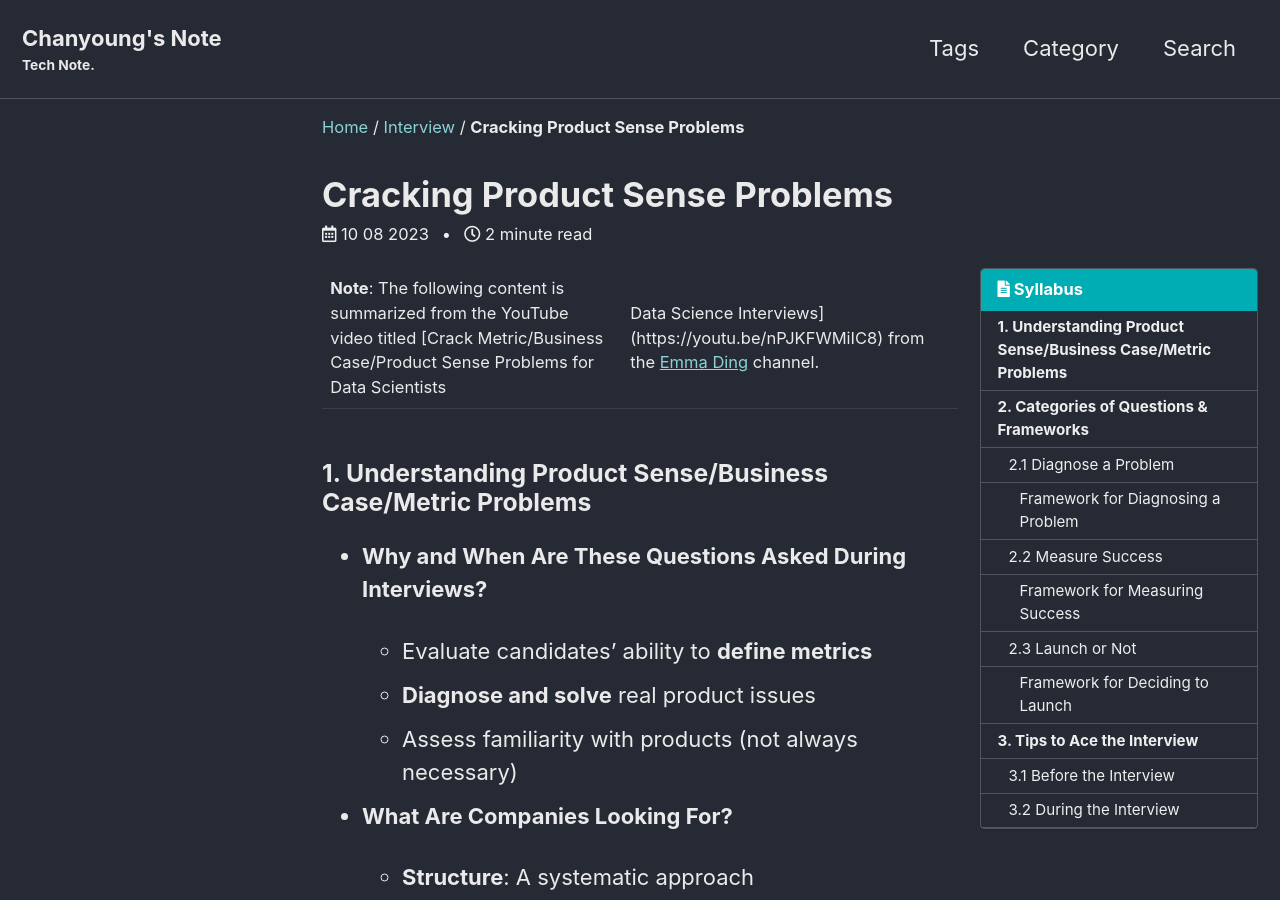
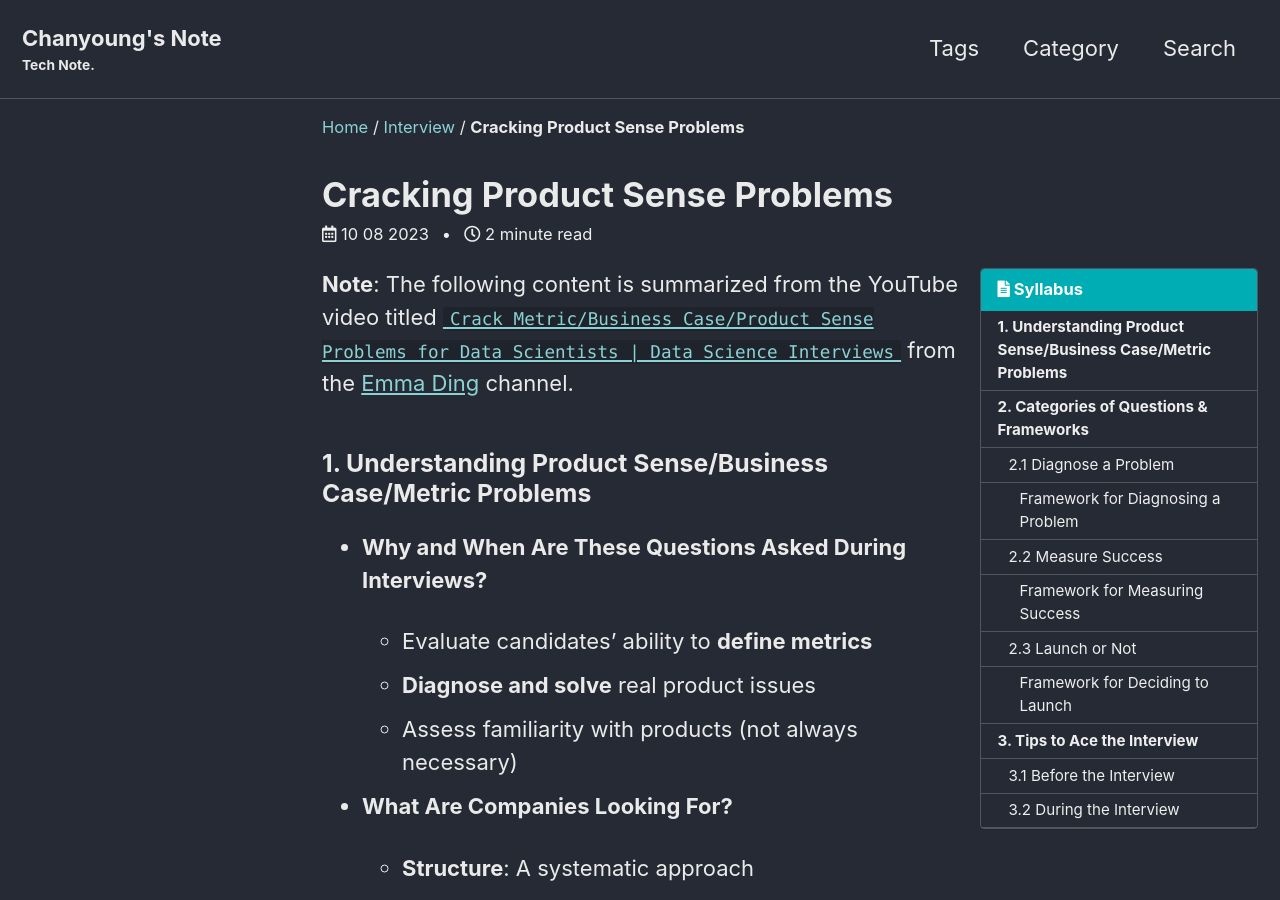
Before and after one commit to PyChanyoung/PyChanyoung.github.io, a Jekyll site: the page built from _posts/2023-10-08-CrackingProductSenseProblems.md, in a window 1280 px wide and 900 px high. Built offline with Jekyll 4.4.1, drawn with Linux system fonts in a browser that asks for light colours; cached includes are drawn as plain includes; some web fonts are replaced; comment, search, counter and statistics services are not loaded.

Commit message:
Content update

```diff
--- a/_posts/2023-10-08-CrackingProductSenseProblems.md
+++ b/_posts/2023-10-08-CrackingProductSenseProblems.md
@@ -9,7 +9,7 @@ toc_label: Syllabus
 author_profile: false
 ---
 
-**Note**: The following content is summarized from the YouTube video titled [Crack Metric/Business Case/Product Sense Problems for Data Scientists | Data Science Interviews](https://youtu.be/nPJKFWMiIC8) from the [Emma Ding](https://www.youtube.com/@emma_ding) channel.
+**Note**: The following content is summarized from the YouTube video titled [`Crack Metric/Business Case/Product Sense Problems for Data Scientists | Data Science Interviews`](https://youtu.be/nPJKFWMiIC8) from the [Emma Ding](https://www.youtube.com/@emma_ding) channel.
 
 ### 1. Understanding Product Sense/Business Case/Metric Problems
 
```
